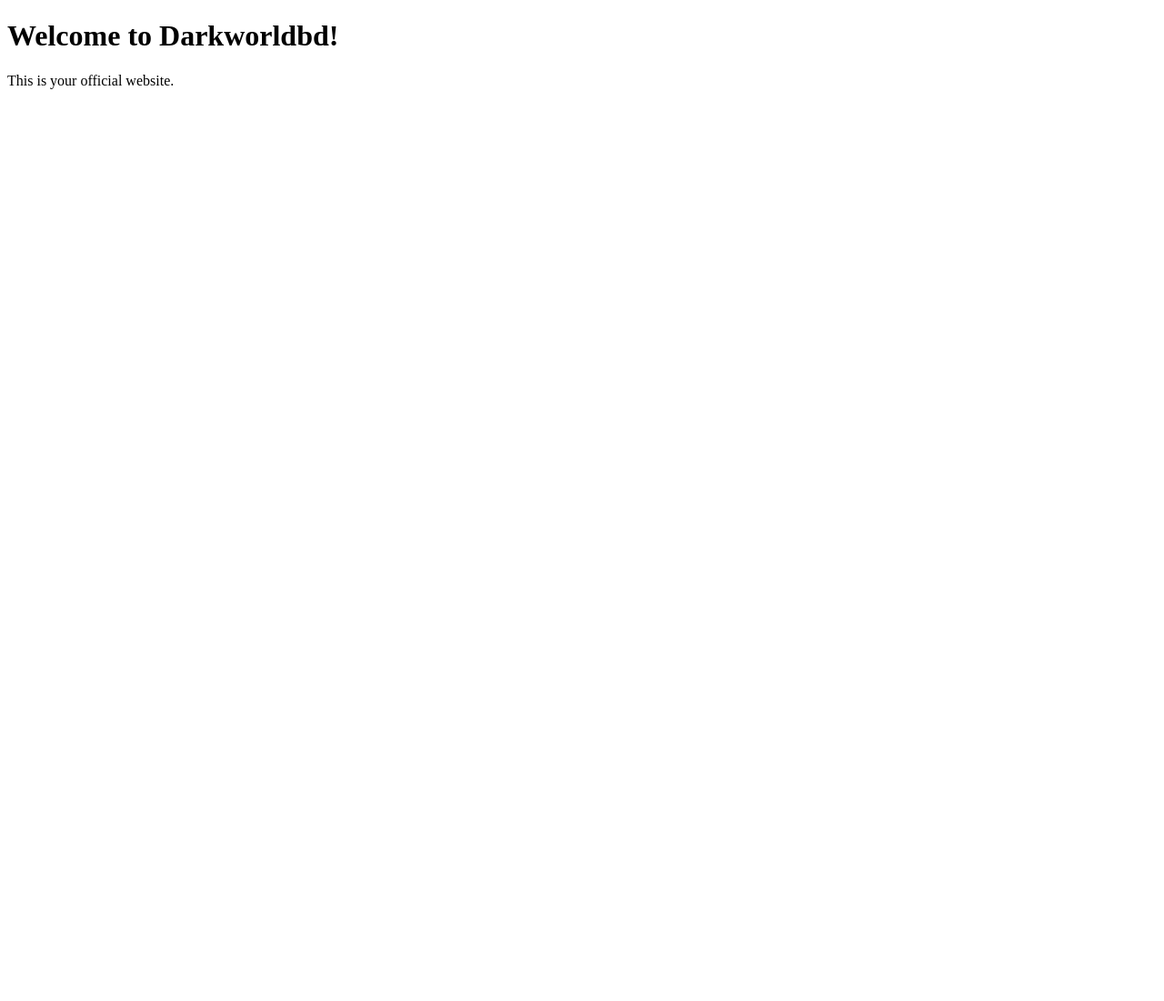
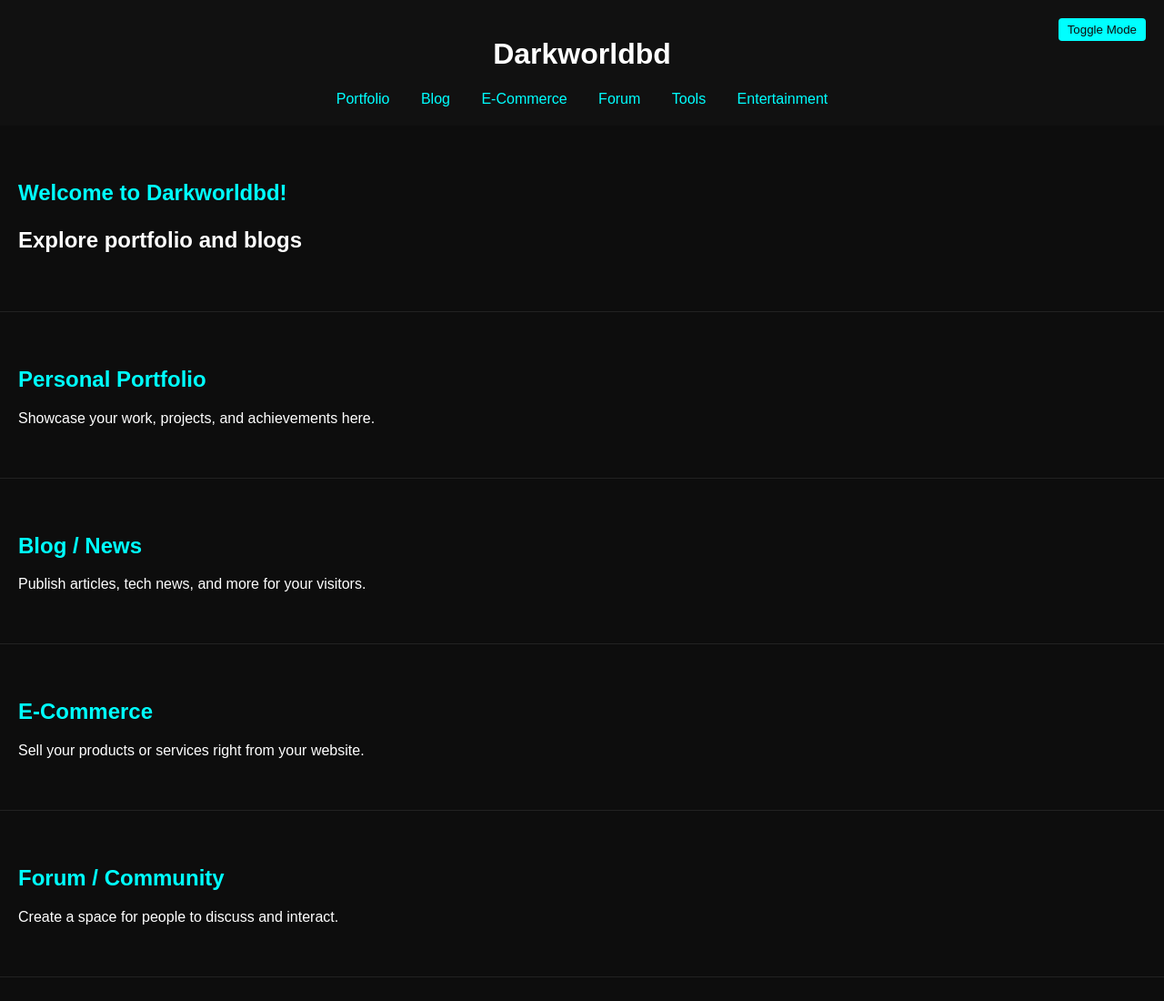
Before and after one commit to rakib200828/Darkworldbd, a plain HTML site: page index.html in a window 1280 px wide. Shown: the top 1100 px of the page at 91% size. Before the commit the page ends 800 px from the top, so only its background shows below. Drawn offline with Linux system fonts and the light colour scheme.

Commit message:
Update index.html

```diff
--- a/index.html
+++ b/index.html
@@ -1,10 +1,155 @@
 <!DOCTYPE html>
-<html>
-  <head>
-    <title>Darkworldbd</title>
-  </head>
-  <body>
-    <h1>Welcome to Darkworldbd!</h1>
-    <p>This is your official website.</p>
-  </body>
+<html lang="en">
+<head>
+  <meta charset="UTF-8" />
+  <meta name="viewport" content="width=device-width, initial-scale=1.0" />
+  <title>Darkworldbd</title>
+  <style>
+    :root {
+      --bg-color: #0d0d0d;
+      --text-color: #ffffff;
+      --accent-color: #0ff;
+    }
+
+    body.light {
+      --bg-color: #ffffff;
+      --text-color: #000000;
+      --accent-color: #007bff;
+    }
+
+    body {
+      margin: 0;
+      font-family: Arial, sans-serif;
+      background-color: var(--bg-color);
+      color: var(--text-color);
+      transition: background 0.3s, color 0.3s;
+    }
+
+    header, footer {
+      background: #111;
+      color: var(--text-color);
+      padding: 20px;
+      text-align: center;
+    }
+
+    nav a {
+      color: var(--accent-color);
+      margin: 0 15px;
+      text-decoration: none;
+    }
+
+    .toggle-mode {
+      position: absolute;
+      right: 20px;
+      top: 20px;
+      padding: 5px 10px;
+      background: var(--accent-color);
+      color: var(--bg-color);
+      border: none;
+      border-radius: 4px;
+      cursor: pointer;
+    }
+
+    section {
+      padding: 40px 20px;
+      border-bottom: 1px solid #222;
+    }
+
+    h2 {
+      color: var(--accent-color);
+    }
+
+    .slider-text {
+      font-size: 1.5em;
+      font-weight: bold;
+      animation: fadeIn 1s ease-in-out;
+    }
+
+    @keyframes fadeIn {
+      from { opacity: 0; transform: translateY(-10px); }
+      to { opacity: 1; transform: translateY(0); }
+    }
+  </style>
+</head>
+<body>
+
+  <button class="toggle-mode" onclick="toggleMode()">Toggle Mode</button>
+
+  <header>
+    <h1>Darkworldbd</h1>
+    <nav>
+      <a href="#portfolio">Portfolio</a>
+      <a href="#blog">Blog</a>
+      <a href="#store">E-Commerce</a>
+      <a href="#forum">Forum</a>
+      <a href="#tools">Tools</a>
+      <a href="#entertainment">Entertainment</a>
+    </nav>
+  </header>
+
+  <section id="hero">
+    <h2>Welcome to Darkworldbd!</h2>
+    <p class="slider-text" id="slider-text">Your one-stop destination</p>
+  </section>
+
+  <section id="portfolio">
+    <h2>Personal Portfolio</h2>
+    <p>Showcase your work, projects, and achievements here.</p>
+  </section>
+
+  <section id="blog">
+    <h2>Blog / News</h2>
+    <p>Publish articles, tech news, and more for your visitors.</p>
+  </section>
+
+  <section id="store">
+    <h2>E-Commerce</h2>
+    <p>Sell your products or services right from your website.</p>
+  </section>
+
+  <section id="forum">
+    <h2>Forum / Community</h2>
+    <p>Create a space for people to discuss and interact.</p>
+  </section>
+
+  <section id="tools">
+    <h2>Tools / Apps</h2>
+    <p>Provide useful online tools, converters, or mini apps.</p>
+  </section>
+
+  <section id="entertainment">
+    <h2>Entertainment</h2>
+    <p>Share movies, games, and fun content here.</p>
+  </section>
+
+  <footer>
+    <p>&copy; 2025 Darkworldbd. All rights reserved.</p>
+  </footer>
+
+  <script>
+    function toggleMode() {
+      document.body.classList.toggle('light');
+    }
+
+    const texts = [
+      "Your one-stop destination",
+      "Explore portfolio and blogs",
+      "Buy & sell with ease",
+      "Join our growing community",
+      "Try free tools and apps",
+      "Enjoy movies, games, and more"
+    ];
+    let i = 0;
+
+    setInterval(() => {
+      i = (i + 1) % texts.length;
+      const el = document.getElementById("slider-text");
+      el.classList.remove("slider-text");
+      void el.offsetWidth; // force reflow
+      el.innerText = texts[i];
+      el.classList.add("slider-text");
+    }, 3000);
+  </script>
+
+</body>
 </html>
```
